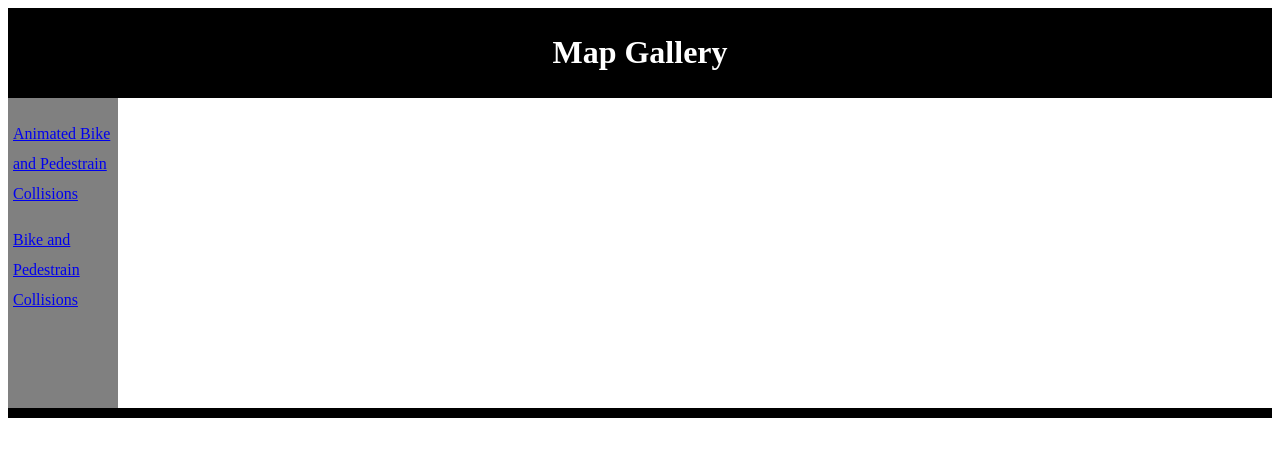
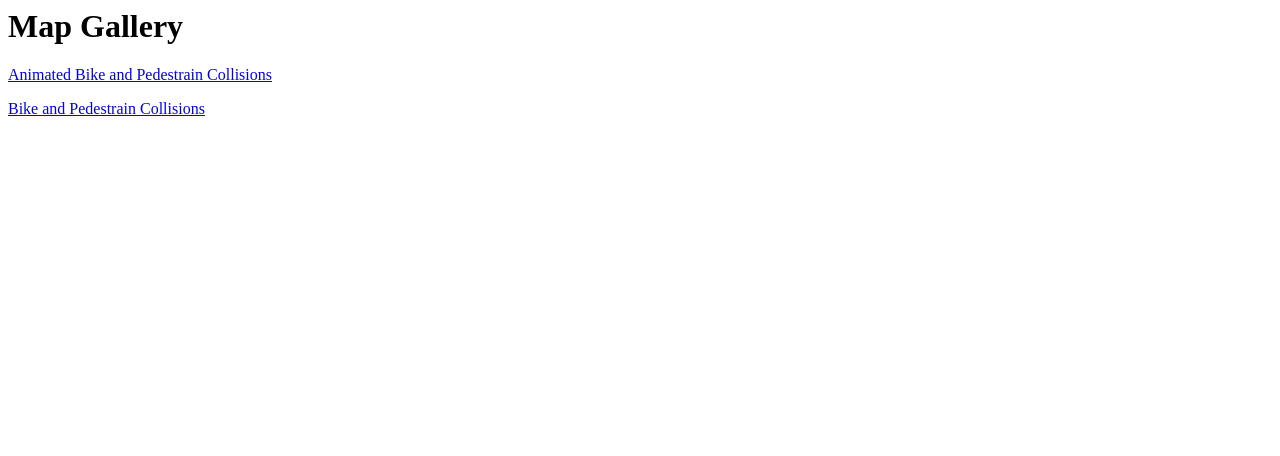
Before and after one commit to sddoss/GIS-Maps, a plain HTML site: page index.html in a window 1280 px wide. Drawn offline with Linux system fonts and the light colour scheme.

Commit message:
Update index.html

```diff
--- a/index.html
+++ b/index.html
@@ -1,37 +1,3 @@
-<!DOCTYPE html>
-<html>
-<head>
-<style>
-#header {
-     background-color:black;
-     color:white;
-     text-align:center;
-     padding:5px;
- }
- #nav {
-     line-height:30px;
-     background-color:#808080;
-     height:300px;
-     width:100px;
-     float:left;
-     padding:5px;
- }
- #section {
-     width:350px;
-     float:left;
-     padding:10px;
- }
- #footer {
-     background-color:black;
-     color:white;
-     clear:both;
-     text-align:center;
-     padding:5px;
- }
- </style>
- </head>
- <body>
-
  <div id="header">
  <h1>Map Gallery</h1>
  </div>
@@ -40,12 +6,3 @@
 <p><a href="https://sddoss.cartodb.com/viz/a14dd6b0-063c-11e6-95d7-0e787de82d45/public_map">Animated Bike and Pedestrain Collisions</a></p>
 <p><a href="https://sddoss.cartodb.com/viz/f35b82f8-098f-11e6-b138-0e787de82d45/public_map">Bike and Pedestrain Collisions</a></p>
  </div>
-
-
-
- <div id="footer">
- </div>
-
-
- </body>
- </html>
```
